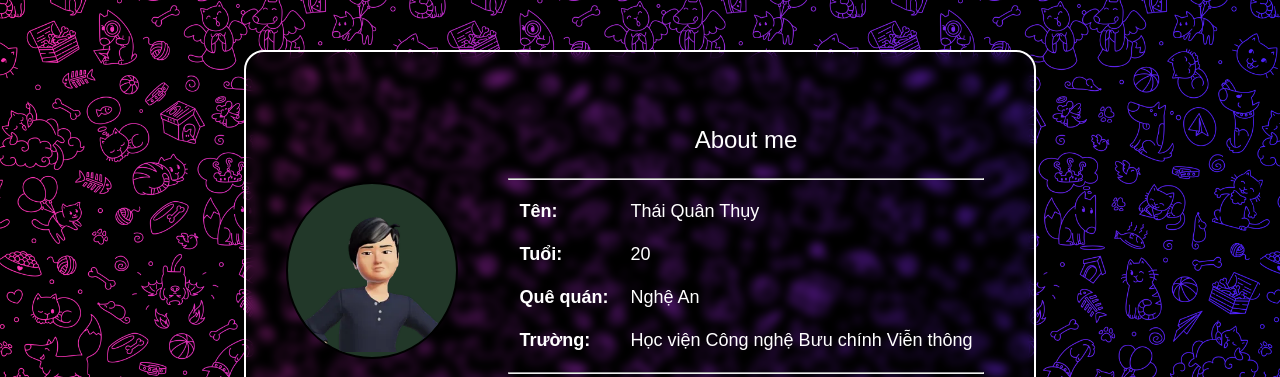
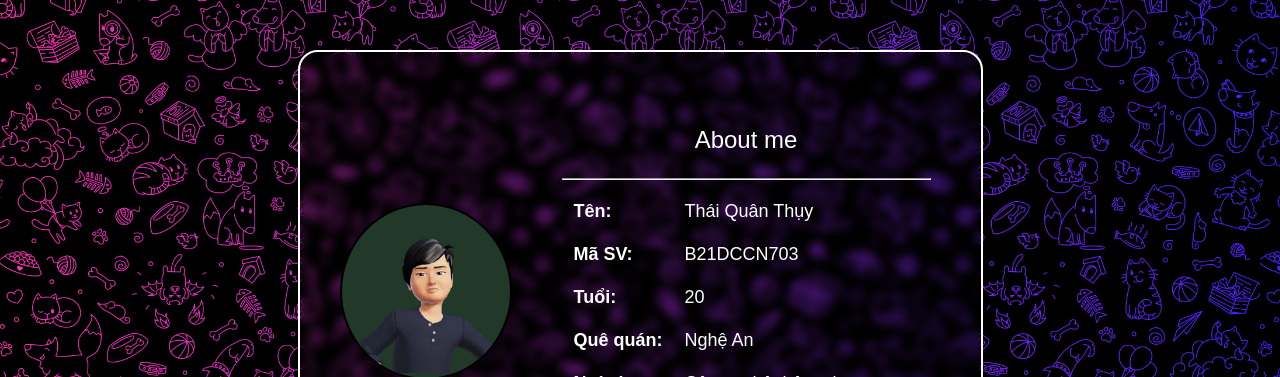
Before and after one commit to quanthuythai/introduce, a plain HTML site: page index.html in a window 1280 px wide. Shown: the top 377 px of the page. Drawn offline with Linux system fonts and the light colour scheme.

Commit message:
Update index.html

```diff
--- a/index.html
+++ b/index.html
@@ -17,9 +17,10 @@
             <hr>
             <table>
                 <tr><td class="key">Tên: </td><td>Thái Quân Thụy</td></tr>
+                <tr><td class="key">Mã SV: </td><td>B21DCCN703</td></tr>
                 <tr><td class="key">Tuổi: </td><td>20</td></tr>
                 <tr><td class="key">Quê quán: </td><td>Nghệ An</td></tr>
-                <tr><td class="key">Trường: </td><td>Học viện Công nghệ Bưu chính Viễn thông</td></tr>
+                <tr><td class="key">Ngành: </td><td>Công nghệ thông tin</td></tr>
             </table>
             <hr>
 
```
